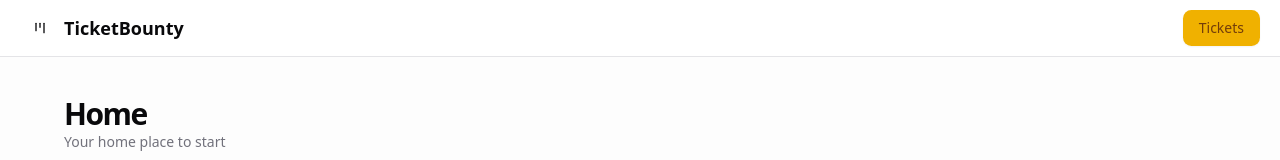
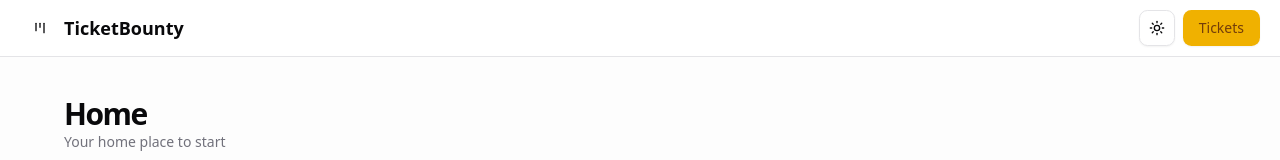
Before and after one commit to cepoumian/ticket-bounty, a Next.js app: page / in a window 1280 px wide. Shown: the top 160 px of the page. Built offline with nearby package versions, Linux system fonts and the light colour scheme.

Commit message:
Implement theme switching

```diff
--- a/package.json
+++ b/package.json
@@ -17,6 +17,7 @@
     "clsx": "^2.1.1",
     "lucide-react": "^0.513.0",
     "next": "15.3.3",
+    "next-themes": "^0.4.6",
     "react": "^19.0.0",
     "react-dom": "^19.0.0",
     "tailwind-merge": "^3.3.0"
--- a/src/app/layout.tsx
+++ b/src/app/layout.tsx
@@ -2,6 +2,7 @@ import "./globals.css";
 import type { Metadata } from "next";
 import { Geist, Geist_Mono } from "next/font/google";
 import { Header } from "@/components/header";
+import { ThemeProvider } from "@/components/theme/theme-provider";
 
 const geistSans = Geist({
   variable: "--font-geist-sans",
@@ -24,14 +25,16 @@ export default function RootLayout({
   children: React.ReactNode;
 }>) {
   return (
-    <html lang="en">
+    <html lang="en" suppressHydrationWarning>
       <body
         className={`${geistSans.variable} ${geistMono.variable} antialiased`}
       >
-        <Header />
-        <main className="bg-secondary/20 flex min-h-screen flex-1 flex-col overflow-x-hidden overflow-y-auto px-8 py-24">
-          {children}
-        </main>
+        <ThemeProvider>
+          <Header />
+          <main className="bg-secondary/20 flex min-h-screen flex-1 flex-col overflow-x-hidden overflow-y-auto px-8 py-24">
+            {children}
+          </main>
+        </ThemeProvider>
       </body>
     </html>
   );
--- a/src/components/header.tsx
+++ b/src/components/header.tsx
@@ -2,11 +2,12 @@ import { LucideKanban } from "lucide-react";
 import Link from "next/link";
 import { buttonVariants } from "@/components/ui/button";
 import { homePath, ticketsPath } from "@/paths";
+import { ThemeSwitcher } from "./theme/theme-switcher";
 
 const Header = () => {
   return (
     <nav className="supports-backdrop-blur:bg-background/60 bg-background/95 fixed top-0 right-0 left-0 z-20 flex w-full justify-between border-b px-5 py-2.5 backdrop-blur">
-      <div>
+      <div className="flex items-center gap-x-2">
         <Link
           href={homePath()}
           className={buttonVariants({
@@ -17,7 +18,8 @@ const Header = () => {
           <h1 className="ml-2 text-lg font-semibold">TicketBounty</h1>
         </Link>
       </div>
-      <div>
+      <div className="flex items-center gap-x-2">
+        <ThemeSwitcher />
         <Link
           href={ticketsPath()}
           className={buttonVariants({
--- /dev/null
+++ b/src/components/theme/theme-provider.tsx
@@ -0,0 +1,17 @@
+import { ThemeProvider as BaseThemeProvider } from "next-themes";
+
+type ThemeProviderProps = {
+  children: React.ReactNode;
+};
+
+const ThemeProvider = ({ children }: ThemeProviderProps) => {
+  console.log("Where am I rendered? (ThemeProvider)");
+
+  return (
+    <BaseThemeProvider attribute="class" defaultTheme="system" enableSystem>
+      {children}
+    </BaseThemeProvider>
+  );
+};
+
+export { ThemeProvider };
--- /dev/null
+++ b/src/components/theme/theme-switcher.tsx
@@ -0,0 +1,23 @@
+"use client";
+
+import { LucideMoon, LucideSun } from "lucide-react";
+import { useTheme } from "next-themes";
+import { Button } from "../ui/button";
+
+const ThemeSwitcher = () => {
+  const { theme, setTheme } = useTheme();
+
+  const toggleTheme = () => {
+    setTheme(theme === "light" ? "dark" : "light");
+  };
+
+  return (
+    <Button onClick={toggleTheme} variant="outline" size="icon">
+      <LucideSun className="h-4 w-4 scale-100 rotate-0 transition-all dark:scale-0 dark:-rotate-90" />
+      <LucideMoon className="absolute h-4 w-4 scale-0 rotate-90 transition-transform dark:scale-100 dark:rotate-0" />
+      <span className="sr-only">Toggle Theme</span>
+    </Button>
+  );
+};
+
+export { ThemeSwitcher };
```
Also changed, not shown: 1 other file (tests, documents, lock files or other folders).
